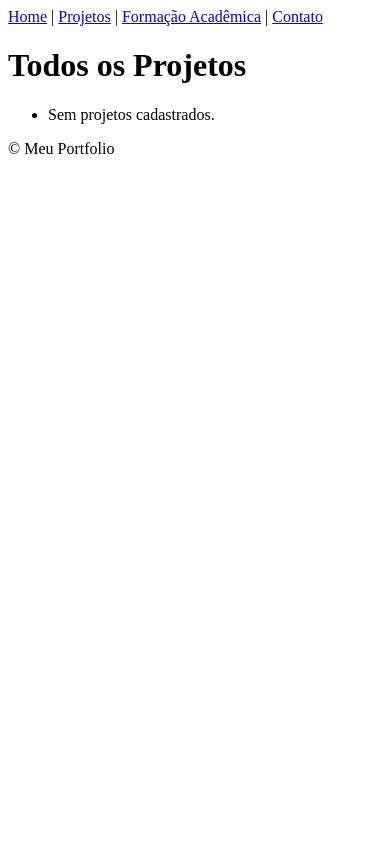
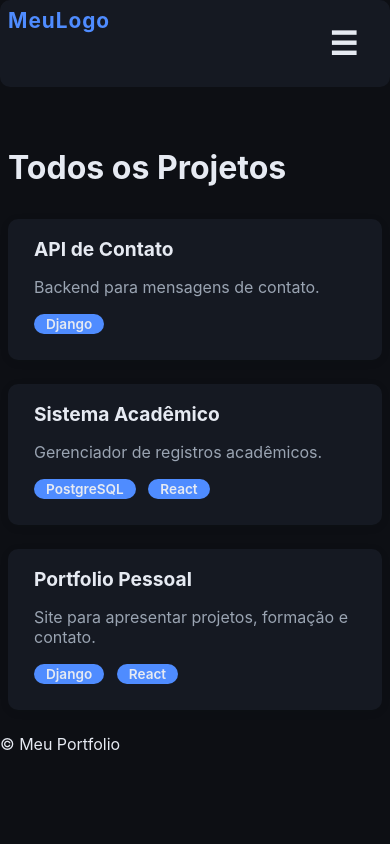
Before and after one commit to brunolupman-pixel/Portf-lio-Pessoal, a Django app: page /projetos/ in a window 390 px wide. Run offline with Django 5.2, Linux system fonts and the light colour scheme; data comes from the database, SQL or seed files in the repository; data that the repository does not hold is empty.

Commit message:
Ajustes de responsividade na navbar e padding no formulário de contato

```diff
--- a/apps/profile/views.py
+++ b/apps/profile/views.py
@@ -12,14 +12,12 @@ class ProfileViewSet(viewsets.ReadOnlyModelViewSet):
 from django.shortcuts import render, redirect
 from django.views.generic import ListView
 from django.urls import reverse_lazy
-
 from apps.projects.models import Project
 from apps.academic.models import AcademicBackground
 from apps.contact.forms import ContactMessageForm
 
 
 def home(request):
-    # profile bio and highlighted projects
     profile = Profile.objects.first()
     highlights = Project.objects.filter(destaque=True).order_by('-created_at').prefetch_related('technologies')
     return render(request, 'home.html', {'profile': profile, 'highlights': highlights})
@@ -36,7 +34,7 @@ class AcademicListView(ListView):
     model = AcademicBackground
     template_name = 'academic.html'
     context_object_name = 'formations'
-    queryset = AcademicBackground.objects.select_related('profile').order_by('-end_date', '-start_date')
+    queryset = AcademicBackground.objects.select_related('profile').order_by('-start_date')
 
 
 def contact(request):
--- a/apps/projects/models.py
+++ b/apps/projects/models.py
@@ -23,11 +23,14 @@ class Project(models.Model):
         related_name='projects',
         blank=True
     )
+    repository_url = models.URLField(null=True, blank=True)
+    demo_url = models.URLField(null=True, blank=True)
+    destaque = models.BooleanField(default=False)
     created_at = models.DateTimeField(auto_now_add=True)
     updated_at = models.DateTimeField(auto_now=True)
 
     class Meta:
-        ordering = ['-created_at']
+        ordering = ['-destaque', '-created_at']
         verbose_name = 'Project'
         verbose_name_plural = 'Projects'
 
--- a/apps/projects/serializers.py
+++ b/apps/projects/serializers.py
@@ -15,5 +15,5 @@ class ProjectSerializer(serializers.ModelSerializer):
 
     class Meta:
         model = Project
-        fields = ('id', 'title', 'description', 'imagem', 'technologies', 'technologies_ids', 'created_at', 'updated_at')
+        fields = ('id', 'title', 'description', 'imagem', 'technologies', 'technologies_ids', 'repository_url', 'demo_url', 'destaque', 'created_at', 'updated_at')
         read_only_fields = ('created_at', 'updated_at')
--- a/backend/settings.py
+++ b/backend/settings.py
@@ -141,7 +141,6 @@ USE_TZ = True
 
 STATIC_URL = '/static/'
 STATIC_ROOT = BASE_DIR / 'staticfiles'
-STATICFILES_DIRS = []
 
 # Media files (User uploads)
 MEDIA_URL = '/media/'
@@ -173,3 +172,5 @@ CORS_ALLOWED_ORIGINS = config(
 )
 
 CORS_ALLOW_CREDENTIALS = True
+
+STATICFILES_DIRS = [BASE_DIR / 'static']
--- a/backend/urls.py
+++ b/backend/urls.py
@@ -27,3 +27,4 @@ urlpatterns = [
 
 if settings.DEBUG:
     urlpatterns += static(settings.MEDIA_URL, document_root=settings.MEDIA_ROOT)
+    urlpatterns += static(settings.STATIC_URL, document_root=settings.STATIC_ROOT)
--- /dev/null
+++ b/static/main.css
@@ -0,0 +1,486 @@
+@media (max-width: 900px) {
+  .navbar {
+    flex-direction: column;
+    align-items: flex-start;
+    padding: var(--space-2) var(--space-1);
+  }
+  .navbar-menu {
+    flex-direction: column;
+    gap: var(--space-1);
+    width: 100%;
+    margin-top: var(--space-2);
+  }
+  .navbar-logo {
+    margin-bottom: var(--space-2);
+  }
+}
+/* Contact Section */
+.contact-container {
+  background: var(--surface);
+  border-radius: var(--radius);
+  box-shadow: 0 2px 8px rgba(13,15,20,0.08);
+  max-width: 500px;
+  margin: 0 auto var(--space-4) auto;
+  padding: var(--space-4) var(--space-4) var(--space-3) var(--space-4);
+}
+
+.contact-container form {
+  display: flex;
+  flex-direction: column;
+  gap: var(--space-2);
+}
+
+.contact-container input,
+.contact-container textarea,
+.contact-container select {
+  margin-bottom: var(--space-2);
+  padding: var(--space-2) var(--space-3);
+}
+@import url('https://fonts.googleapis.com/css2?family=Inter:wght@400;600;700&display=swap');
+
+:root {
+  --bg: #0D0F14;
+  --surface: #151922;
+  --primary: #4F8CFF;
+  --text-main: #E6EAF2;
+  --text-secondary: #9AA4B2;
+  --radius: 10px;
+  --space-1: 8px;
+  --space-2: 16px;
+  --space-3: 24px;
+  --space-4: 32px;
+  --space-5: 48px;
+  --max-width: 1100px;
+}
+
+body {
+  background: var(--bg);
+  color: var(--text-main);
+  font-family: 'Inter', Arial, sans-serif;
+  margin: 0;
+  min-height: 100vh;
+}
+
+.container {
+  max-width: var(--max-width);
+  margin: 0 auto;
+  padding: var(--space-3);
+}
+
+section {
+  background: var(--surface);
+  border-radius: var(--radius);
+  margin-bottom: var(--space-4);
+  padding: var(--space-3);
+  box-shadow: 0 2px 8px rgba(13,15,20,0.08);
+}
+
+.navbar {
+  display: flex;
+  justify-content: space-between;
+  align-items: center;
+  background: var(--surface);
+  padding: var(--space-2) var(--space-3);
+  border-radius: var(--radius);
+  margin-bottom: var(--space-4);
+  max-width: var(--max-width);
+  margin-left: auto;
+  margin-right: auto;
+  position: relative;
+}
+.navbar-logo {
+  font-size: 1.3rem;
+  font-weight: 700;
+  color: var(--primary);
+  letter-spacing: 1px;
+  text-decoration: none;
+}
+.navbar-menu {
+  display: flex;
+  gap: var(--space-2);
+}
+.navbar-menu a {
+  color: var(--text-main);
+  text-decoration: none;
+  font-weight: 600;
+  padding: var(--space-1) var(--space-2);
+  border-radius: var(--radius);
+  transition: color 0.2s, background 0.2s;
+}
+.navbar-menu a.active,
+.navbar-menu a:focus {
+  background: var(--primary);
+  color: #fff;
+}
+.navbar-menu a:hover {
+  color: var(--primary);
+  background: rgba(79,140,255,0.08);
+}
+.navbar-hamburger {
+  display: none;
+  background: none;
+  border: none;
+  color: var(--text-main);
+  font-size: 2rem;
+  cursor: pointer;
+  margin-left: var(--space-2);
+}
+
+.button, button {
+  background: var(--primary);
+  color: var(--text-main);
+  border: none;
+  border-radius: var(--radius);
+  padding: var(--space-2) var(--space-3);
+  font-size: 1rem;
+  font-family: inherit;
+  font-weight: 600;
+  cursor: pointer;
+  transition: background 0.2s, box-shadow 0.2s;
+}
+.button:hover, button:hover {
+  background: #3570d4;
+  box-shadow: 0 2px 8px rgba(79,140,255,0.15);
+}
+
+input, textarea, select {
+  background: var(--surface);
+  color: var(--text-main);
+  border: 1px solid var(--text-secondary);
+  border-radius: var(--radius);
+  padding: var(--space-2);
+  font-family: inherit;
+  margin-bottom: var(--space-2);
+  width: 100%;
+  transition: border-color 0.2s;
+}
+input:focus, textarea:focus, select:focus {
+  border-color: var(--primary);
+  outline: none;
+}
+
+.project-grid {
+  display: grid;
+  grid-template-columns: repeat(3, 1fr);
+  gap: var(--space-3);
+  margin-top: var(--space-4);
+}
+@media (max-width: 900px) {
+  .project-grid {
+    grid-template-columns: repeat(2, 1fr);
+  }
+}
+@media (max-width: 700px) {
+  .project-grid {
+    grid-template-columns: 1fr;
+  }
+}
+.project-card {
+  background: var(--surface);
+  border-radius: var(--radius);
+  box-shadow: 0 2px 8px rgba(13,15,20,0.10);
+  border: 2px solid transparent;
+  overflow: hidden;
+  display: flex;
+  flex-direction: column;
+  transition: box-shadow 0.2s, transform 0.2s, border-color 0.2s;
+}
+.project-card:hover {
+  box-shadow: 0 8px 24px rgba(79,140,255,0.18);
+  transform: translateY(-8px);
+  border-color: var(--primary);
+}
+.project-card-img {
+  width: 100%;
+  height: 180px;
+  object-fit: cover;
+  border-top-left-radius: var(--radius);
+  border-top-right-radius: var(--radius);
+  background: #222;
+}
+.project-card-title {
+  font-size: 1.2rem;
+  font-weight: 700;
+  margin: var(--space-2) var(--space-3) 0 var(--space-3);
+}
+.project-card-desc {
+  color: var(--text-secondary);
+  font-size: 1rem;
+  margin: var(--space-2) var(--space-3);
+}
+.project-card-techs {
+  margin: 0 var(--space-3) var(--space-2) var(--space-3);
+}
+
+.badge {
+  display: inline-block;
+  background: var(--primary);
+  color: var(--text-main);
+  border-radius: 999px;
+  padding: 2px 12px;
+  font-size: 0.85rem;
+  font-weight: 600;
+  margin-right: var(--space-1);
+  margin-bottom: var(--space-1);
+  transition: background 0.2s;
+}
+.badge:hover {
+  background: #3570d4;
+}
+
+@media (max-width: 700px) {
+  .container {
+    padding: var(--space-2);
+  }
+  section {
+    padding: var(--space-2);
+  }
+  .navbar {
+    flex-direction: column;
+    align-items: flex-start;
+    padding: var(--space-2);
+  }
+  .navbar-menu {
+    display: none;
+    position: absolute;
+    top: 100%;
+    right: 0;
+    background: var(--surface);
+    flex-direction: column;
+    min-width: 180px;
+    box-shadow: 0 2px 8px rgba(13,15,20,0.10);
+    border-radius: var(--radius);
+    z-index: 10;
+  }
+  .navbar-menu.open {
+    display: flex;
+  }
+  .navbar-hamburger {
+    display: block;
+  }
+}
+
+/* Hero Section */
+.hero {
+  display: flex;
+  flex-direction: column;
+  align-items: center;
+  justify-content: center;
+  min-height: 60vh;
+  text-align: center;
+  gap: var(--space-3);
+}
+.hero-img {
+  width: 140px;
+  height: 140px;
+  border-radius: 50%;
+  object-fit: cover;
+  border: 4px solid var(--primary);
+  box-shadow: 0 2px 16px rgba(79,140,255,0.10);
+  margin-bottom: var(--space-2);
+}
+.hero-name {
+  font-size: 2.5rem;
+  font-weight: 700;
+  margin-bottom: var(--space-1);
+}
+.hero-role {
+  color: var(--text-secondary);
+  font-size: 1.2rem;
+  font-weight: 600;
+  margin-bottom: var(--space-2);
+}
+.hero-desc {
+  font-size: 1.1rem;
+  color: var(--text-main);
+  margin-bottom: var(--space-2);
+}
+.hero-socials {
+  display: flex;
+  gap: var(--space-2);
+  justify-content: center;
+  margin-bottom: var(--space-2);
+}
+.hero-socials a {
+  display: inline-flex;
+  align-items: center;
+  justify-content: center;
+  width: 40px;
+  height: 40px;
+  border-radius: 50%;
+  background: var(--surface);
+  color: var(--primary);
+  font-size: 1.5rem;
+  transition: background 0.2s, color 0.2s, box-shadow 0.2s;
+}
+.hero-socials a:hover {
+  background: var(--primary);
+  color: #fff;
+  box-shadow: 0 2px 8px rgba(79,140,255,0.15);
+}
+.hero-btn {
+  margin-top: var(--space-2);
+  font-size: 1.1rem;
+  padding: var(--space-2) var(--space-4);
+  font-weight: 700;
+}
+@media (max-width: 700px) {
+  .hero-name {
+    font-size: 1.7rem;
+  }
+  .hero-img {
+    width: 90px;
+    height: 90px;
+  }
+}
+
+/* Academic Timeline */
+.timeline {
+  position: relative;
+  margin: var(--space-4) 0;
+  padding-left: var(--space-4);
+  border-left: 3px solid var(--primary);
+}
+.timeline-item {
+  position: relative;
+  margin-bottom: var(--space-4);
+  padding-left: var(--space-2);
+}
+.timeline-item:last-child {
+  margin-bottom: 0;
+}
+.timeline-title {
+  font-weight: 700;
+  font-size: 1.1rem;
+  margin-bottom: var(--space-1);
+}
+.timeline-inst {
+  color: var(--text-secondary);
+  font-size: 1rem;
+  margin-bottom: var(--space-1);
+}
+.timeline-dates {
+  font-size: 0.95rem;
+  color: var(--text-secondary);
+  margin-bottom: var(--space-1);
+}
+.timeline-desc {
+  color: var(--text-main);
+  font-size: 1rem;
+}
+
+/* Contact Form */
+.contact-container {
+  background: var(--surface);
+  border-radius: var(--radius);
+  padding: var(--space-4);
+  max-width: 500px;
+  margin: var(--space-5) auto;
+  box-shadow: 0 2px 8px rgba(13,15,20,0.10);
+}
+.contact-container h1 {
+  text-align: center;
+  margin-bottom: var(--space-3);
+}
+.contact-container form {
+  display: flex;
+  flex-direction: column;
+  gap: var(--space-2);
+}
+.contact-container input,
+.contact-container textarea {
+  border-radius: var(--radius);
+  border: 1.5px solid var(--text-secondary);
+  background: var(--surface);
+  color: var(--text-main);
+  padding: var(--space-2);
+  font-size: 1rem;
+  transition: border-color 0.2s;
+}
+.contact-container input:focus,
+.contact-container textarea:focus {
+  border-color: var(--primary);
+  outline: none;
+}
+.contact-container button {
+  width: 100%;
+  margin-top: var(--space-2);
+  font-size: 1.1rem;
+  padding: var(--space-2) var(--space-3);
+  border-radius: var(--radius);
+}
+.toast-success {
+  position: fixed;
+  top: var(--space-4);
+  left: 50%;
+  transform: translateX(-50%);
+  background: var(--primary);
+  color: #fff;
+  padding: var(--space-2) var(--space-3);
+  border-radius: var(--radius);
+  box-shadow: 0 2px 8px rgba(79,140,255,0.15);
+  font-weight: 600;
+  z-index: 1000;
+  animation: fadein 0.5s, fadeout 0.5s 2.5s;
+}
+@keyframes fadein {
+  from { opacity: 0; }
+  to { opacity: 1; }
+}
+@keyframes fadeout {
+  from { opacity: 1; }
+  to { opacity: 0; }
+}
+
+@media (max-width: 1024px) {
+  .container {
+    padding: var(--space-2);
+  }
+  .project-grid {
+    grid-template-columns: repeat(2, 1fr);
+  }
+  .hero-name {
+    font-size: 2rem;
+  }
+  .hero-img {
+    width: 110px;
+    height: 110px;
+  }
+}
+@media (max-width: 768px) {
+  .container {
+    padding: var(--space-1);
+  }
+  .project-grid {
+    grid-template-columns: 1fr;
+  }
+  .hero-name {
+    font-size: 1.3rem;
+  }
+  .hero-img {
+    width: 70px;
+    height: 70px;
+  }
+  .timeline {
+    padding-left: var(--space-2);
+  }
+  .timeline-item {
+    margin-bottom: var(--space-2);
+  }
+  .contact-container {
+    padding: var(--space-2);
+    max-width: 100%;
+  }
+  .navbar {
+    flex-direction: row;
+    padding: var(--space-1);
+    max-width: 100%;
+  }
+  .navbar-menu {
+    position: absolute;
+    top: 100%;
+    right: 0;
+    min-width: 140px;
+    padding: var(--space-1);
+  }
+}
--- a/templates/base.html
+++ b/templates/base.html
@@ -3,17 +3,42 @@
 <head>
     <meta charset="UTF-8">
     <title>Portfolio</title>
+    {% load static %}
+    <link rel="stylesheet" href="{% static 'main.css' %}">
+    <script>
+    // Navbar hamburger toggle
+    document.addEventListener('DOMContentLoaded', function() {
+      var hamburger = document.getElementById('navbar-hamburger');
+      var menu = document.getElementById('navbar-menu');
+      if (hamburger && menu) {
+        hamburger.addEventListener('click', function() {
+          menu.classList.toggle('open');
+        });
+      }
+      // Active link highlight
+      var links = document.querySelectorAll('.navbar-menu a');
+      links.forEach(function(link) {
+        if (link.href === window.location.href) {
+          link.classList.add('active');
+        }
+      });
+    });
+    </script>
 </head>
 <body>
     <header>
-        <nav>
-            <a href="{% url 'home' %}">Home</a> |
-            <a href="{% url 'projects' %}">Projetos</a> |
-            <a href="{% url 'academic' %}">Formação Acadêmica</a> |
-            <a href="{% url 'contact' %}">Contato</a>
+        <nav class="navbar">
+            <a href="/" class="navbar-logo">MeuLogo</a>
+            <button id="navbar-hamburger" class="navbar-hamburger" aria-label="Menu">&#9776;</button>
+            <div id="navbar-menu" class="navbar-menu">
+                <a href="{% url 'home' %}">Home</a>
+                <a href="{% url 'projects' %}">Projetos</a>
+                <a href="{% url 'academic' %}">Formação Acadêmica</a>
+                <a href="{% url 'contact' %}">Contato</a>
+            </div>
         </nav>
     </header>
-    <main>
+    <main class="container">
         {% block content %}{% endblock %}
     </main>
     <footer>
--- a/templates/contact.html
+++ b/templates/contact.html
@@ -1,12 +1,14 @@
 {% extends 'base.html' %}
 {% block content %}
+<div class="contact-container">
     <h1>Contato</h1>
     {% if submitted %}
-    <p>Sua mensagem foi enviada. Obrigado!</p>
+        <div class="toast-success">Sua mensagem foi enviada. Obrigado!</div>
     {% endif %}
     <form method="post">
         {% csrf_token %}
         {{ form.as_p }}
         <button type="submit">Enviar</button>
     </form>
+</div>
 {% endblock %}
--- a/templates/projects.html
+++ b/templates/projects.html
@@ -1,22 +1,24 @@
 {% extends 'base.html' %}
 {% block content %}
 <h1>Todos os Projetos</h1>
-<ul>
+<div class="project-grid">
     {% for p in projects %}
-        <li>
-            <h3>{{ p.title }}</h3>
+        <div class="project-card">
             {% if p.imagem %}
-                <img src="{{ p.imagem.url }}" width="120" alt="{{ p.title }}" />
+                <img src="{{ p.imagem.url }}" alt="{{ p.title }}" class="project-card-img" />
             {% endif %}
-            <p>{{ p.description }}</p>
-            {% if p.tecnologias.all %}
-                <p><strong>Tecnologias:</strong> {{ p.tecnologias.all|join:", " }}</p>
-            {% endif %}
-            {% if p.link_repositorio %}<a href="{{ p.link_repositorio }}" target="_blank">Repositório</a>{% endif %}
-            {% if p.link_demo %} | <a href="{{ p.link_demo }}" target="_blank">Demo</a>{% endif %}
-        </li>
+            <div class="project-card-title">{{ p.title }}</div>
+            <div class="project-card-desc">{{ p.description }}</div>
+            <div class="project-card-techs">
+                {% for t in p.technologies.all %}
+                    <span class="badge">{{ t.name }}</span>
+                {% empty %}
+                    <span class="badge">Sem tecnologias</span>
+                {% endfor %}
+            </div>
+        </div>
     {% empty %}
-        <li>Sem projetos cadastrados.</li>
+        <div class="project-card">Sem projetos cadastrados.</div>
     {% endfor %}
-</ul>
+</div>
 {% endblock %}
```
Also changed, not shown: apps/contact/forms.py (+19 -0 lines), apps/profile/management/commands/load_sample_data.py (added, +109 -0 lines), templates/academic.html (+9 -8 lines), templates/home.html (+20 -7 lines), apps/academic/views.py (line endings or trailing spaces), db.sqlite3, manage.py (line endings or trailing spaces). Lines whose indentation alone changed are shown as unchanged.
